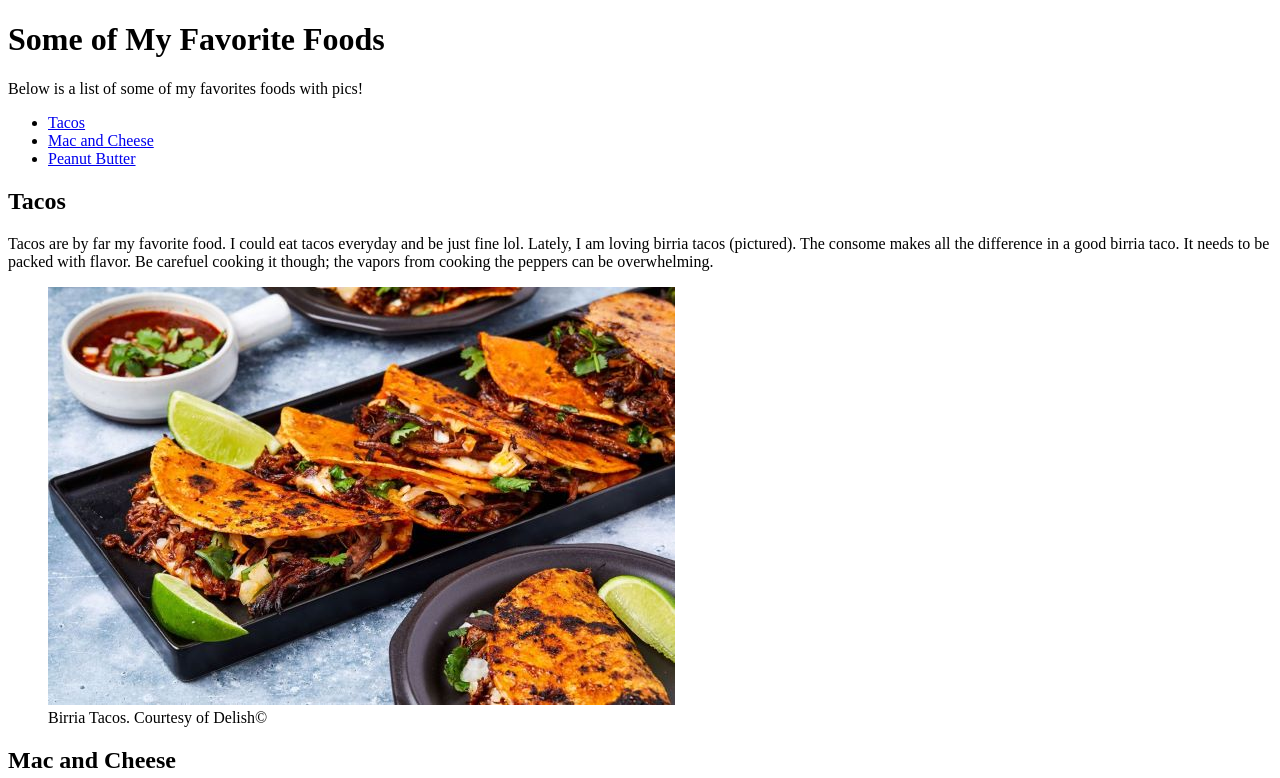
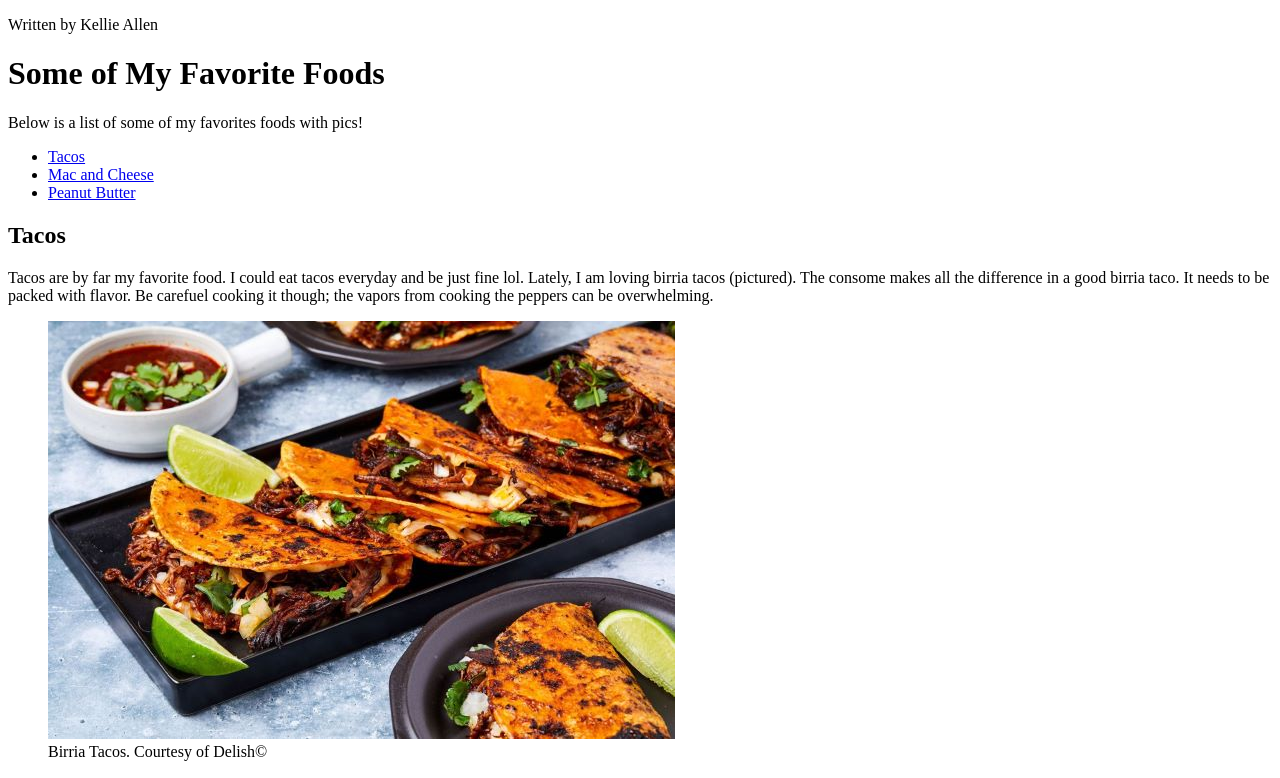
Before and after one commit to KC-LC101-June-22/js-assignment-4-html-me-something-KleCodes, a website: page index.html in a window 1280 px wide. Shown: the top 778 px of the page. Drawn offline with Linux system fonts and the light colour scheme.

Commit message:
Kellie's Favorite Foods webpage

```diff
--- a/index.html
+++ b/index.html
@@ -3,6 +3,7 @@
 <html>
    <head>
       <title>Kellie's Favorite Foods</title>
+         <p>Written by Kellie Allen</p>
    </head>
    <body>
      <header>
```
